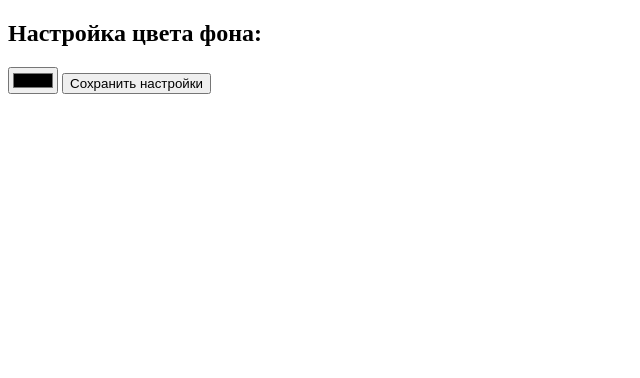
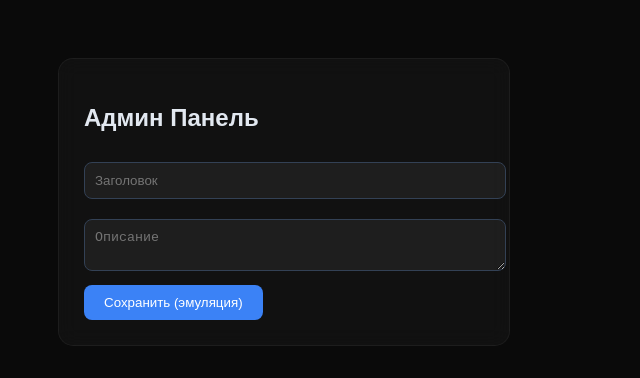
Before and after one commit to maksimsuhomlinov37-hue/Orven-AI, a plain HTML site: page admin/index.html in a window 1280 px wide. Shown: the whole page, without its empty margins (0-640 px from the left). Drawn offline with Linux system fonts and the light colour scheme.

Commit message:
Update index.html

```diff
--- a/admin/index.html
+++ b/admin/index.html
@@ -1,23 +1,31 @@
 <!DOCTYPE html>
-<html>
+<html lang="ru">
 <head>
-    <title>Админ-панель</title>
+    <meta charset="UTF-8">
+    <title>Admin Panel</title>
+    <style>
+        body { background: #0a0a0a; color: #e2e8f0; font-family: sans-serif; padding: 50px; }
+        .admin-box { width: 400px; background: rgba(255, 255, 255, 0.03); backdrop-filter: blur(10px); padding: 25px; border-radius: 15px; border: 1px solid rgba(255,255,255,0.05); }
+        input, textarea { width: 100%; margin: 10px 0; background: rgba(255,255,255,0.05); border: 1px solid #334155; color: white; padding: 10px; border-radius: 8px; }
+        button { background: #3b82f6; color: white; border: none; padding: 10px 20px; border-radius: 8px; cursor: pointer; }
+    </style>
 </head>
 <body>
-    <h2>Настройка цвета фона:</h2>
-    <input type="color" id="colorPicker">
-    <button onclick="saveSettings()">Сохранить настройки</button>
+    <div class="admin-box">
+        <h2>Админ Панель</h2>
+        <input type="text" id="title" placeholder="Заголовок">
+        <textarea id="desc" placeholder="Описание"></textarea>
+        <button onclick="saveData()">Сохранить (эмуляция)</button>
+    </div>
 
     <script>
-        function saveSettings() {
-            const color = document.getElementById('colorPicker').value;
-            const data = JSON.stringify({ bgColor: color });
-            const blob = new Blob([data], { type: 'application/json' });
-            const url = URL.createObjectURL(blob);
-            const a = document.createElement('a');
-            a.href = url;
-            a.download = 'settings.json';
-            a.click();
+        function saveData() {
+            const data = {
+                title: document.getElementById('title').value,
+                description: document.getElementById('desc').value
+            };
+            console.log("Данные для JSON:", JSON.stringify(data));
+            alert("Данные подготовлены в консоли!");
         }
     </script>
 </body>
```
